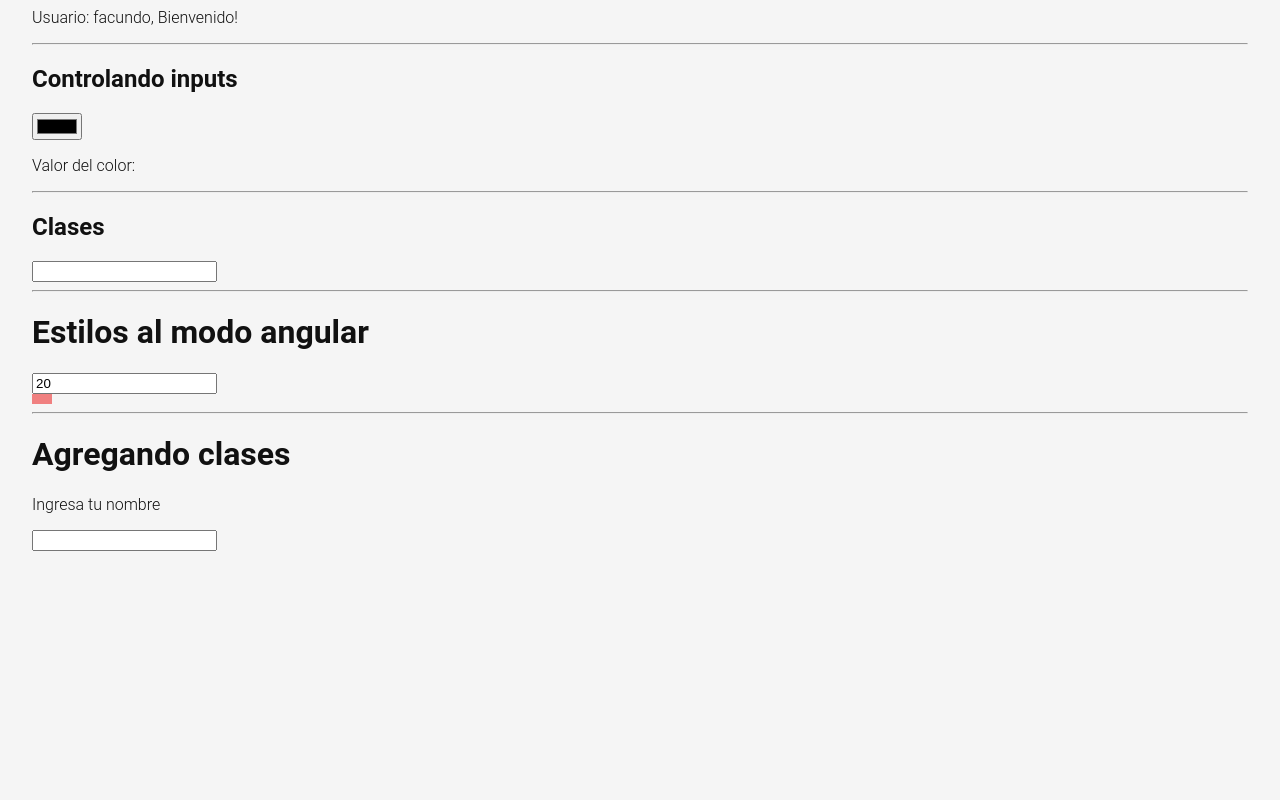
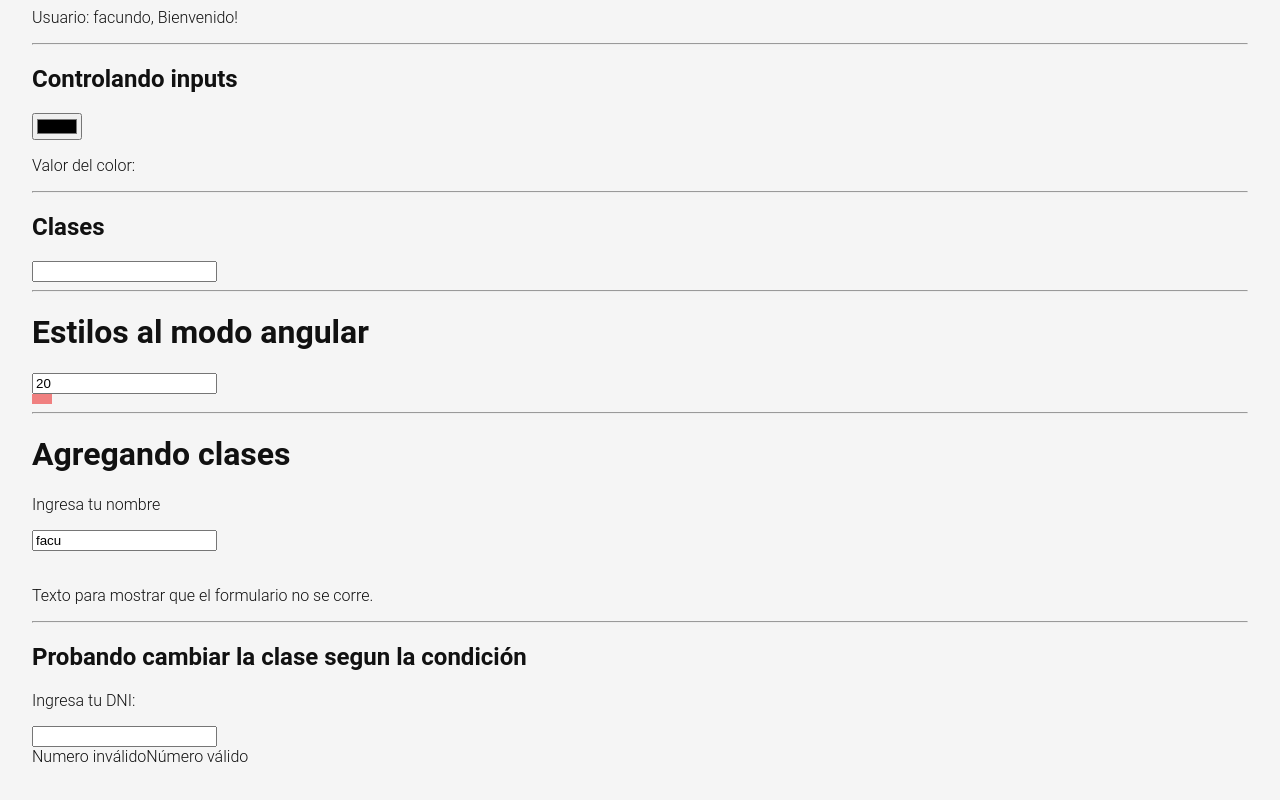
Before and after one commit to facuezeperalta/angular17V2, an Angular app in the folder todoapp/: page /labs in a window 1280 px wide. Shown: the part 2254-3054 px from the top of the page. Before the commit the page ends 2837 px from the top, so only its background shows below. Built offline with nearby package versions, Linux system fonts and the light colour scheme.

Commit message:
tareas completadas cambian la clase.

```diff
--- a/todoapp/src/app/pages/home/home.component.html
+++ b/todoapp/src/app/pages/home/home.component.html
@@ -30,7 +30,7 @@
        </pre>
       <section class="main">
         <ul class="todo-list">
-          <li *ngFor="let task of tasks(), index as i">
+          <li *ngFor="let task of tasks(), index as i" [class.completed]="task.completed"><!--  asingno en función de la tarea esta marcada o no como completada -->
             <div class="view">
               <input class="toggle" type="checkbox" [checked]="task.completed" (change)="updateTask(i)" />
               <label>{{task.title}}</label>
--- a/todoapp/src/app/pages/labs/labs.component.html
+++ b/todoapp/src/app/pages/labs/labs.component.html
@@ -94,8 +94,18 @@
   <hr>
   <h1>Agregando clases</h1>
   <!-- activar clases de manera dinámica -->
-
   <p>Ingresa tu nombre</p>
-  <input type="text" name="" id="">
-
+  <p>
+    <input type="text" name="" id="" [formControl]="nameCtrl"> <br>
+    <span class="message-error" [class.show]="nameCtrl.invalid && nameCtrl.touched">Nombre inválido</span>
+  </p>
+  <p>Texto para mostrar que el formulario no se corre.</p>
+<hr>
+<h2>Probando cambiar la clase segun la condición</h2>
+<p>Ingresa tu DNI: </p>
+<p>
+  <input type="text" name="" id=""><br>
+  <span>Numero inválido</span>
+  <span>Número válido</span>
+</p>
 </div>
--- a/todoapp/src/app/pages/labs/labs.component.scss
+++ b/todoapp/src/app/pages/labs/labs.component.scss
@@ -44,12 +44,14 @@
 .message-error{
   background-color: red;
   color: whitesmoke;
-  display: block;
-  width: 200px;
-  margin-top: 10px;
-  padding: 10px;
+  opacity: 0;
+  transition: all linear 0.3s;
 }
 
+.message-error.show{
+  opacity: 1;
+
+}
 .box{
   background-color: lightcoral;
   height: 10px;
--- a/todoapp/src/app/pages/labs/labs.component.ts
+++ b/todoapp/src/app/pages/labs/labs.component.ts
@@ -1,6 +1,6 @@
 import { Component, signal } from '@angular/core';
 import { CommonModule } from '@angular/common';
-import {FormControl, ReactiveFormsModule } from '@angular/forms'
+import {FormControl, ReactiveFormsModule, Validators } from '@angular/forms'
 @Component({
   selector: 'app-labs',
   standalone: true,
@@ -72,6 +72,11 @@ widthCtrl = new FormControl(20,{
   nonNullable : true,
 })
 nameCtrl = new FormControl('facu',{
+  nonNullable: true,
+  validators :  [
+    Validators.required,
+    Validators.minLength(3)
+  ]
 
 })
 
```
